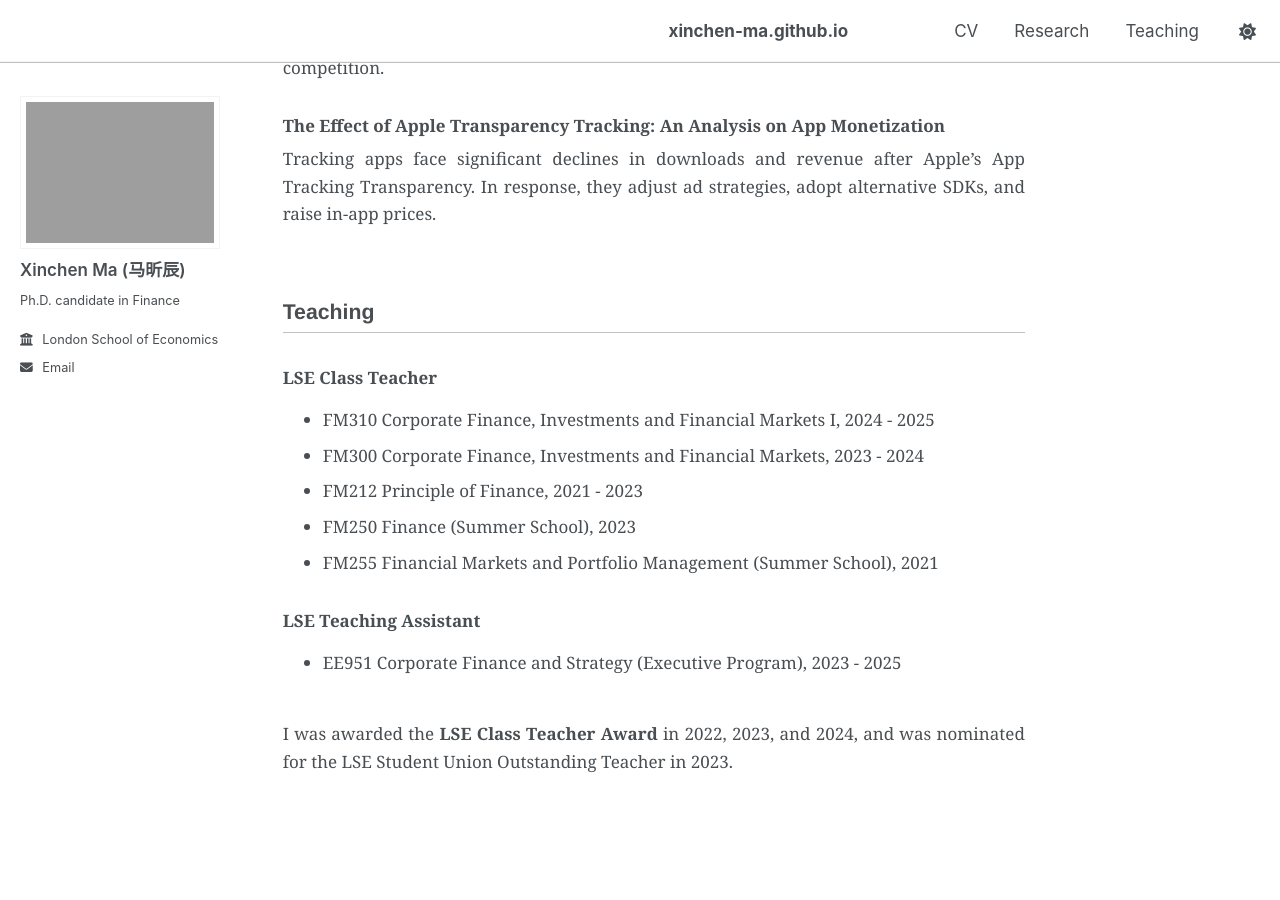
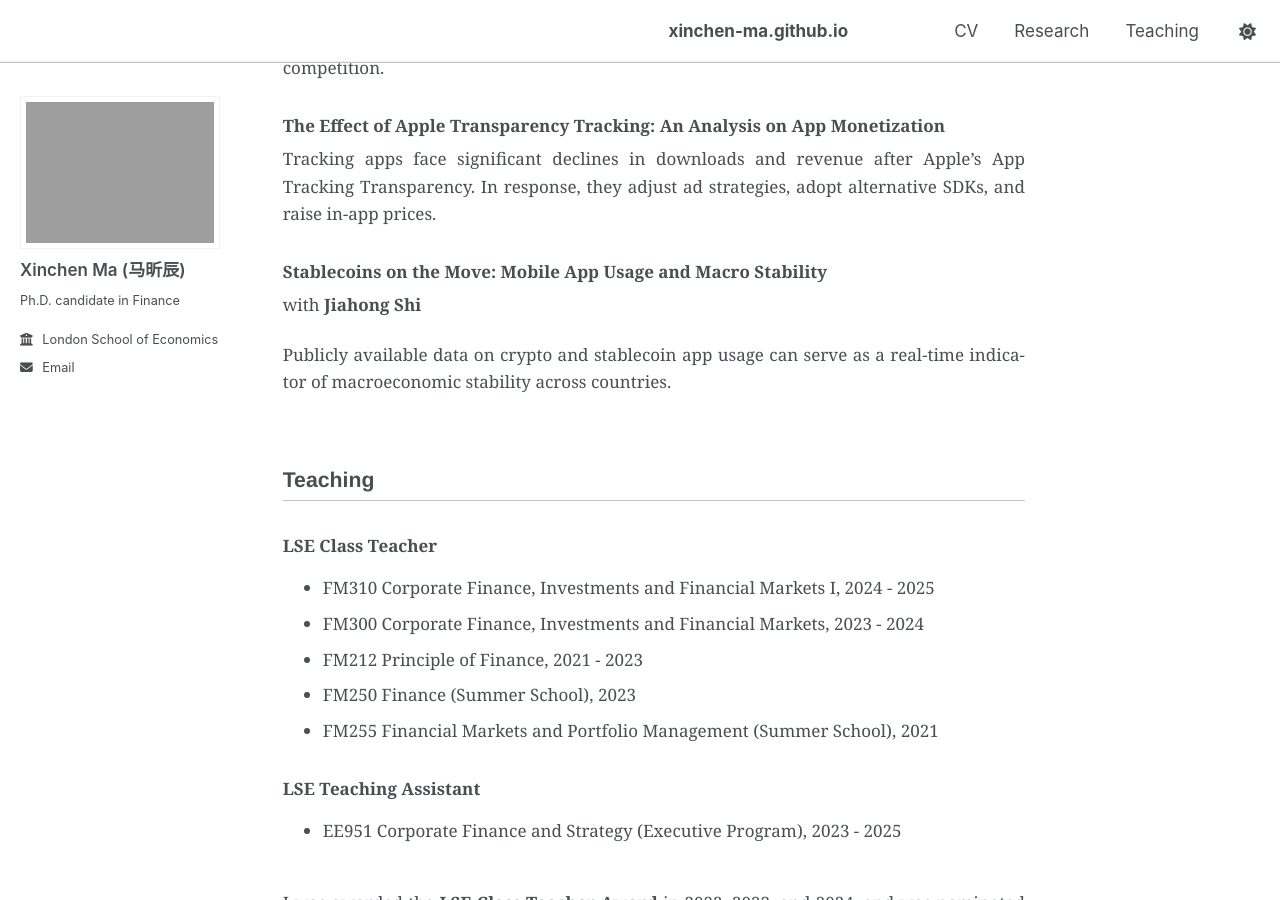
Before and after one commit to xinchen-ma/xinchen-ma.github.io, a Jekyll site: the page built from index.md, in a window 1280 px wide and 900 px high, scrolled down 1907 px. Built offline with Jekyll 4.4.1, drawn with Linux system fonts in a browser that asks for light colours; a script that is not in the unit is left out.

Commit message:
Update index.md

```diff
--- a/index.md
+++ b/index.md
@@ -48,6 +48,13 @@ GDPR incentivizes data-driven partnerships that create value for firms. However,
 
 Tracking apps face significant declines in downloads and revenue after Apple's App Tracking Transparency. In response, they adjust ad strategies, adopt alternative SDKs, and raise in-app prices.
 
+### Stablecoins on the Move: Mobile App Usage and Macro Stability
+
+with **Jiahong Shi**
+
+Publicly available data on crypto and stablecoin app usage can serve as a real-time indicator of macroeconomic stability across countries.
+
+
 ## Teaching {#teaching}
 
 ### LSE Class Teacher
```
